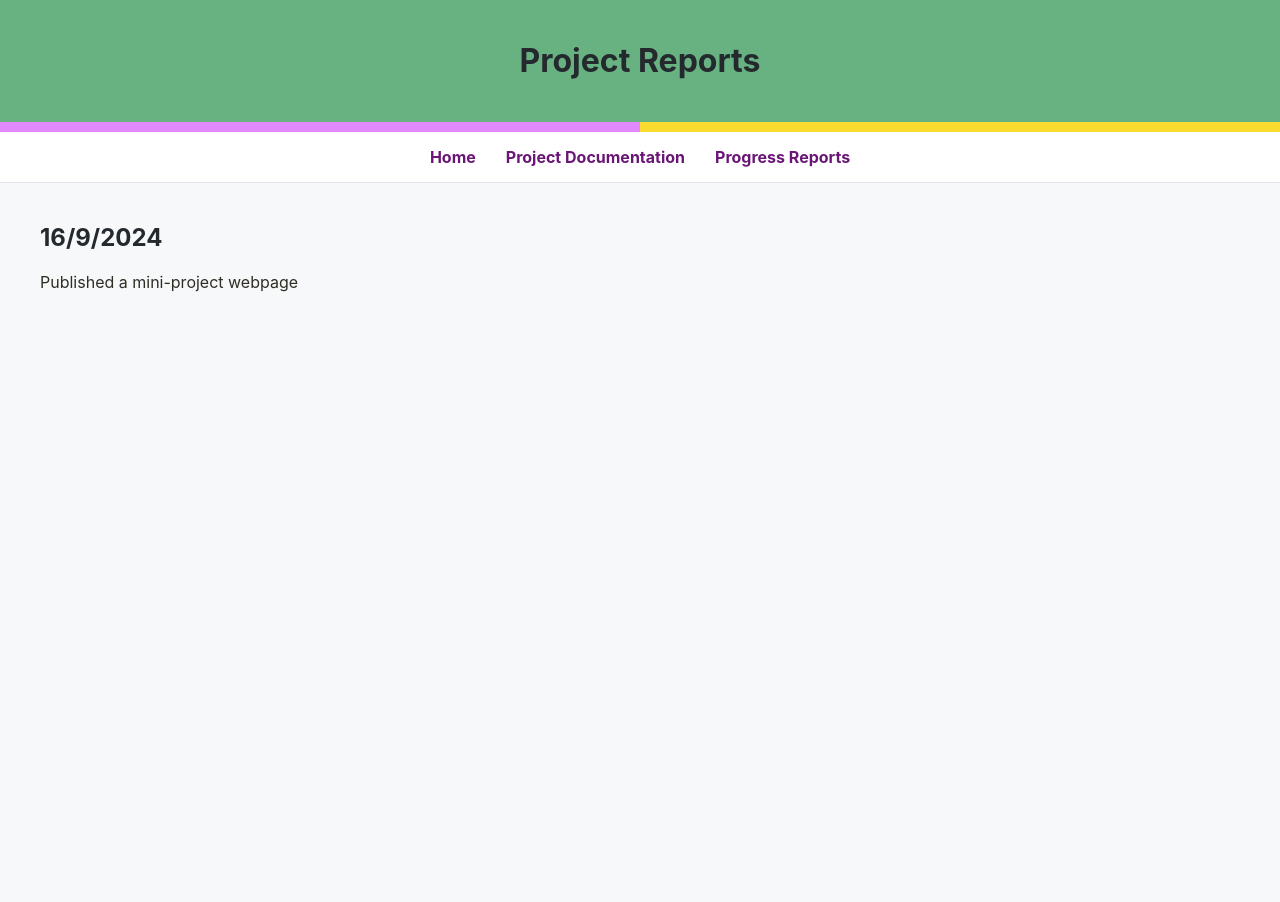
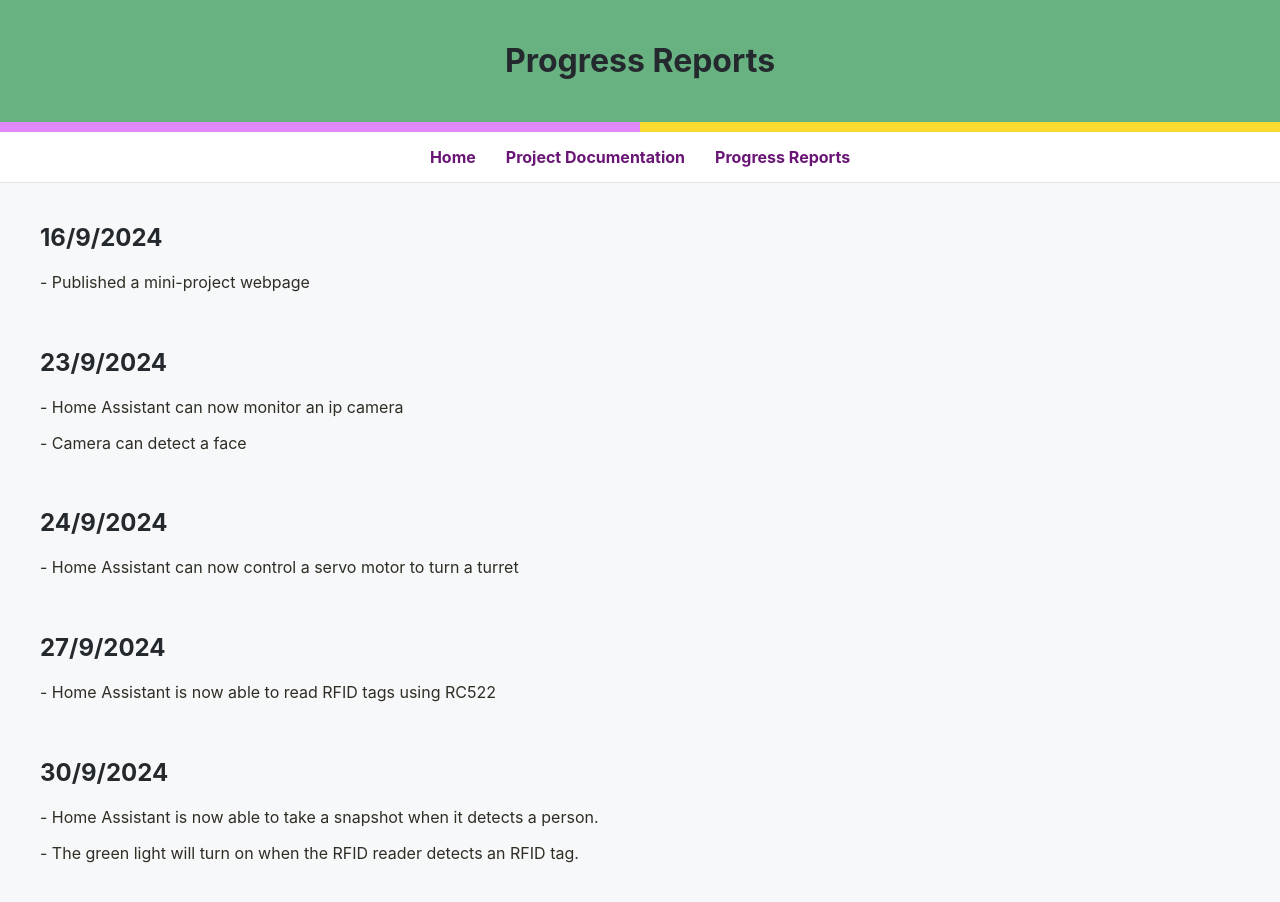
Before and after one commit to Phumvit/Mini-Project, a plain HTML site: page progress.html in a window 1280 px wide. Before the commit the page ends 800 px from the top, so only its background shows below. Drawn offline with Linux system fonts and the light colour scheme.

Commit message:
progress.html

```diff
--- a/progress.html
+++ b/progress.html
@@ -4,7 +4,7 @@
     <meta charset="UTF-8">
     <meta name="viewport" content="width=device-width, initial-scale=1.0">
     <meta http-equiv="X-UA-Compatible" content="IE=edge">
-    <title>Project Documentation - Automatic Turret</title>
+    <title>Progress Reports</title>
     <style>
         body {
             font-family: -apple-system, BlinkMacSystemFont, "Segoe UI", Roboto, "Helvetica Neue", Arial, sans-serif;
@@ -71,7 +71,7 @@
 <body>
 
 <header>
-    <h1>Project Reports</h1>
+    <h1>Progress Reports</h1>
 </header>
 
 <div class="color-strips">
@@ -80,57 +80,54 @@
 </div>
 
 <nav>
-    <a href="index.html">Home</a>
+    <a href="index.html">Home</a>                           <!-- other pages -->
     <a href="documentation.html">Project Documentation</a>
     <a href="progress.html">Progress Reports</a>
-    <!-- <a href="#contact">Contact</a> -->
 </nav>
 
 <div class="container">
     <section id="overview">
         <h2>16/9/2024</h2>
         <p>
-            Published a mini-project webpage
+            - Published a mini-project webpage
+        </p>
+
+        <br>        <!-- break -->
+
+        <h2>23/9/2024</h2>
+        <p>
+            - Home Assistant can now monitor an ip camera
+        </p>
+        <p>
+            - Camera can detect a face
+        </p>
+
+        <br>        <!-- break -->
+
+        <h2>24/9/2024</h2>
+        <p>
+            - Home Assistant can now control a servo motor to turn a turret
+        </p>
+
+        <br>        <!-- break -->
+
+        <h2>27/9/2024</h2>
+        <p>
+            - Home Assistant is now able to read RFID tags using RC522
+        </p>
+
+        <br>        <!-- break -->
+
+        <h2>30/9/2024</h2>
+        <p>
+            - Home Assistant is now able to take a snapshot when it detects a person.
+        </p>
+        <p>
+            - The green light will turn on when the RFID reader detects an RFID tag.
         </p>
     </section>
-<!--
-    <section id="architecture">
-        <h2>System Architecture</h2>
-        <p>The system consists of the following major components:</p>
-        <ul>
-            <li>Arduino Microcontroller for processing sensor inputs</li>
-            <li>Infrared and ultrasonic sensors for object detection</li>
-            <li>Servo motors for turret rotation</li>
-            <li>Camera module for real-time vision-based tracking</li>
-        </ul>
-        <p>A diagram of the system architecture will be provided to illustrate how these components interact.</p>
-    </section> -->
 
-    <!-- <section id="features">
-        <h2>Key Features</h2>
-        <ul>
-            <li>Automatic detection and tracking of targets</li>
-            <li>Real-time feedback and control</li>
-            <li>Customizable firing modes and alerts</li>
-            <li>Energy-efficient standby mode</li>
-        </ul>
-    </section> -->
-
-    <!-- <section id="technical-details">
-        <h2>Technical Details</h2>
-        <p>This section provides the technical specifications of the system, such as:</p>
-        <ul>
-            <li>Microcontroller: Arduino Uno</li>
-            <li>Sensor Range: 5-200 cm</li>
-            <li>Motor Speed: 0-180 degrees in 0.5 seconds</li>
-            <li>Power Supply: 5V DC</li>
-        </ul>
-    </section> -->
 </div>
-
-<!-- <footer>
-    &copy; 2024 Automatic Turret Project | All Rights Reserved
-</footer> -->
 
 </body>
 </html>
```
